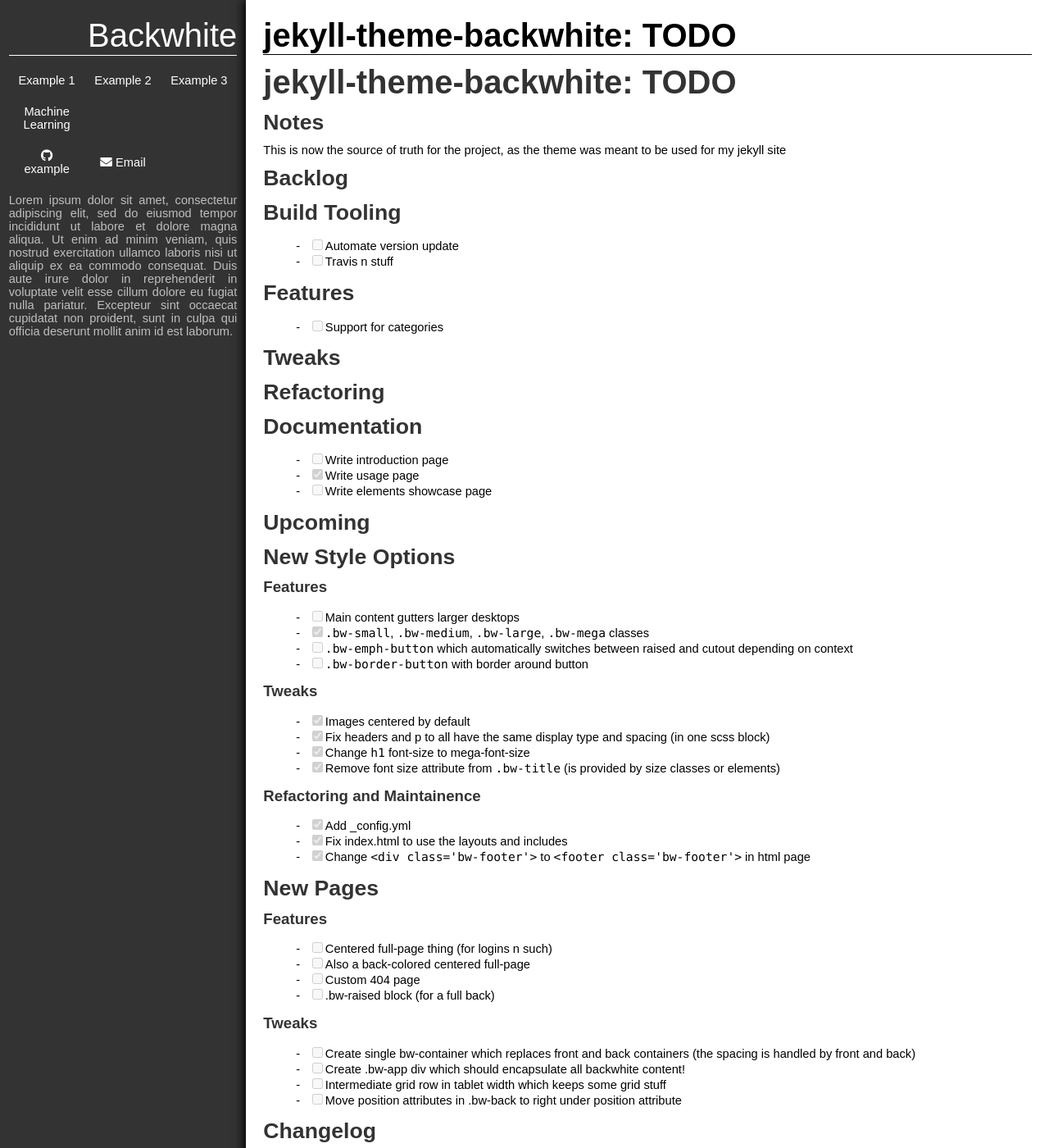
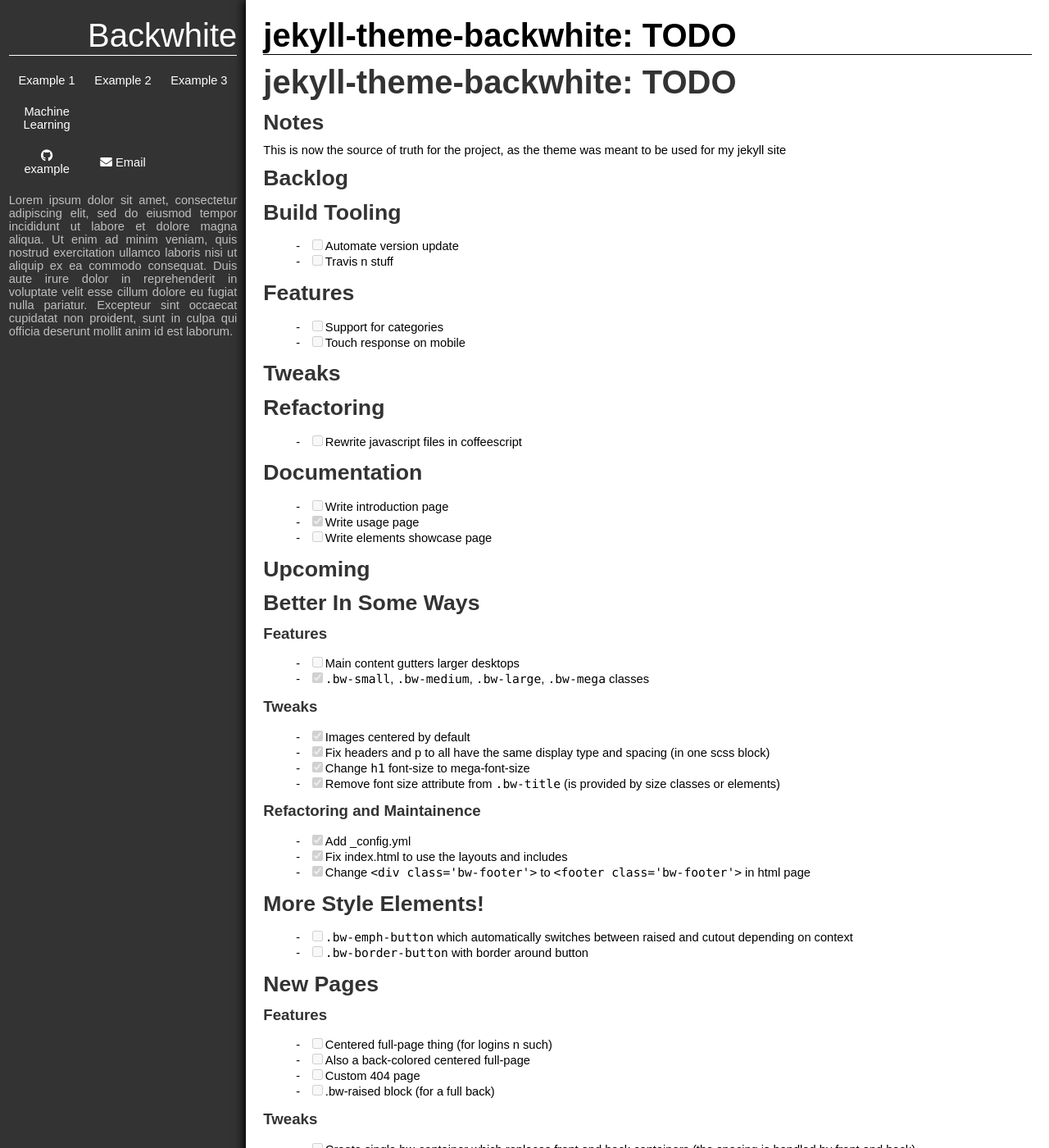
Before and after one commit to andydevs/jekyll-theme-backwhite, a Jekyll site: the page built from TODO.md, in a window 1280 px wide and 1400 px high. Shown: the whole window at 82% size. Built offline with Jekyll 4.4.1, drawn with Linux system fonts in a browser that asks for light colours; our own code applies the rules of GitHub Pages for plain Markdown files.

Commit message:
Update TODO.md

```diff
--- a/TODO.md
+++ b/TODO.md
@@ -18,10 +18,13 @@ Backlog
 ### Features
 
 - [ ] Support for categories
+- [ ] Touch response on mobile
 
 ### Tweaks
 
 ### Refactoring
+
+- [ ] Rewrite javascript files in coffeescript
 
 ### Documentation
 
@@ -32,16 +35,13 @@ Backlog
 Upcoming
 -----------------------------------------------------------
 
-### New Style Options
+### Better In Some Ways
 
 #### Features
 
 - [ ] Main content gutters larger desktops
 - [x] `.bw-small`, `.bw-medium`, `.bw-large`,
         `.bw-mega` classes
-- [ ] `.bw-emph-button` which automatically switches between
-        raised and cutout depending on context
-- [ ] `.bw-border-button` with border around button
 
 #### Tweaks
 
@@ -58,6 +58,12 @@ Upcoming
 - [x] Fix index.html to use the layouts and includes
 - [x] Change `<div class='bw-footer'>` to
         `<footer class='bw-footer'>` in html page
+
+### More Style Elements!
+
+- [ ] `.bw-emph-button` which automatically switches between
+        raised and cutout depending on context
+- [ ] `.bw-border-button` with border around button
 
 ### New Pages
 
```
